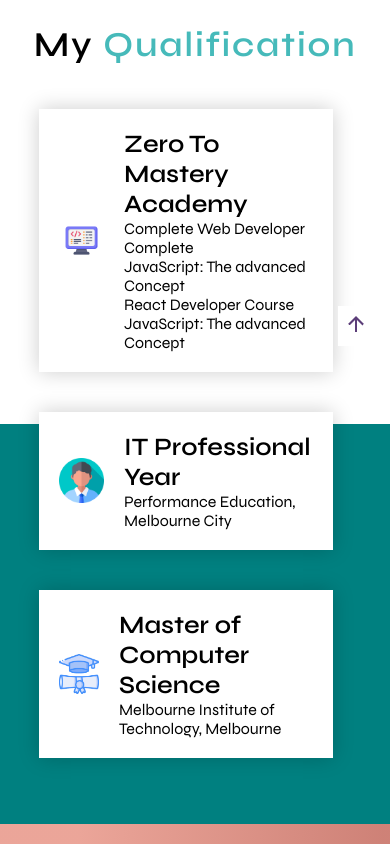
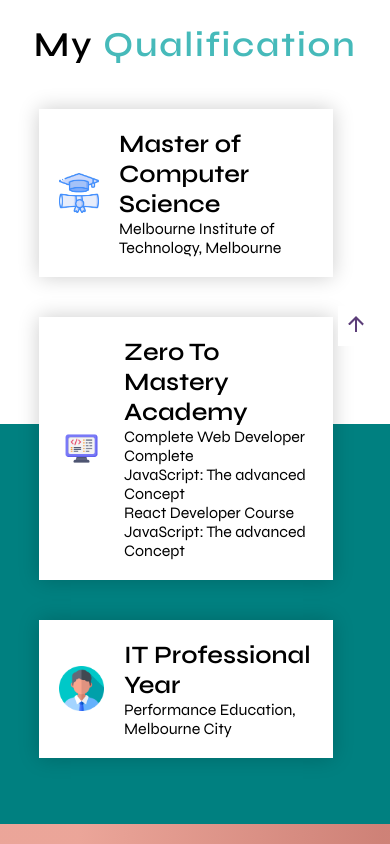
Before and after one commit to GaurabGurung/My-PortFolio, a React (Vite) app: page / in a window 390 px wide. Shown: the part 920-1764 px from the top of the page. Built offline with nearby package versions, Linux system fonts and the light colour scheme.

Commit message:
added some styling for responsiveness

```diff
--- a/src/components/education-section/education-section.jsx
+++ b/src/components/education-section/education-section.jsx
@@ -28,9 +28,21 @@
       >
         <li className={styles.aboutItem}>
           <img
+            src={GraduationIcon}
+            alt="degree_icon"
+            className={styles.degree}
+          />
+          <div className={styles.itemItext}>
+            <h3>Master of Computer Science</h3>
+            <p>Melbourne Institute of Technology, Melbourne</p>
+          </div>
+        </li>
+        <li className={styles.aboutItem}>
+          <img
             src={WebDevIcon}
             alt="WebDev-icon"
-            className={styles.webDevIcon}webDevIcon
+            className={styles.webDevIcon}
+            webDevIcon
           />
           <div className={styles.itemText}>
             <h3>Zero To Mastery Academy</h3>
@@ -39,7 +51,6 @@
             <p>React Developer Course JavaScript: The advanced Concept</p>
           </div>
         </li>
-
         <li className={styles.aboutItem}>
           <img
             src={PyIcon}
@@ -51,17 +62,6 @@
             <p>Performance Education, Melbourne City</p>
           </div>
         </li>
-        <li className={styles.aboutItem}>
-          <img
-            src={GraduationIcon}
-            alt="degree_icon"
-            className={styles.degree}
-          />
-          <div className={styles.itemItext}>
-            <h3>Master of Computer Science</h3>
-            <p>Melbourne Institute of Technology, Melbourne</p>
-          </div>
-        </li>
       </motion.ul>
     </>
   );
--- a/src/data/projects.json
+++ b/src/data/projects.json
@@ -8,11 +8,11 @@
     "source": "https://github.com/GaurabGurung/Haven-Mart"
   },
   {
-    "title": "Online Clothing Store",
+    "title": "Fashion Elegance Clothing Store",
     "imageSrc": "/projects/clothing-store.png",
     "description": "This is a project made to learn the latest ",
     "skills": ["React", "JavaScript", "Redux"],
-    "demo": "https://max-online-shop.netlify.app/",
+    "demo": "https://fashion-elegance.netlify.app/",
     "source": "https://github.com/GaurabGurung/adding-TS-in-our-Clothing-app-which-uses-Redux-Stripe-and-netlify-functions"
   },
   {
```
Also changed, not shown: public/projects/monsters.png (deleted).
